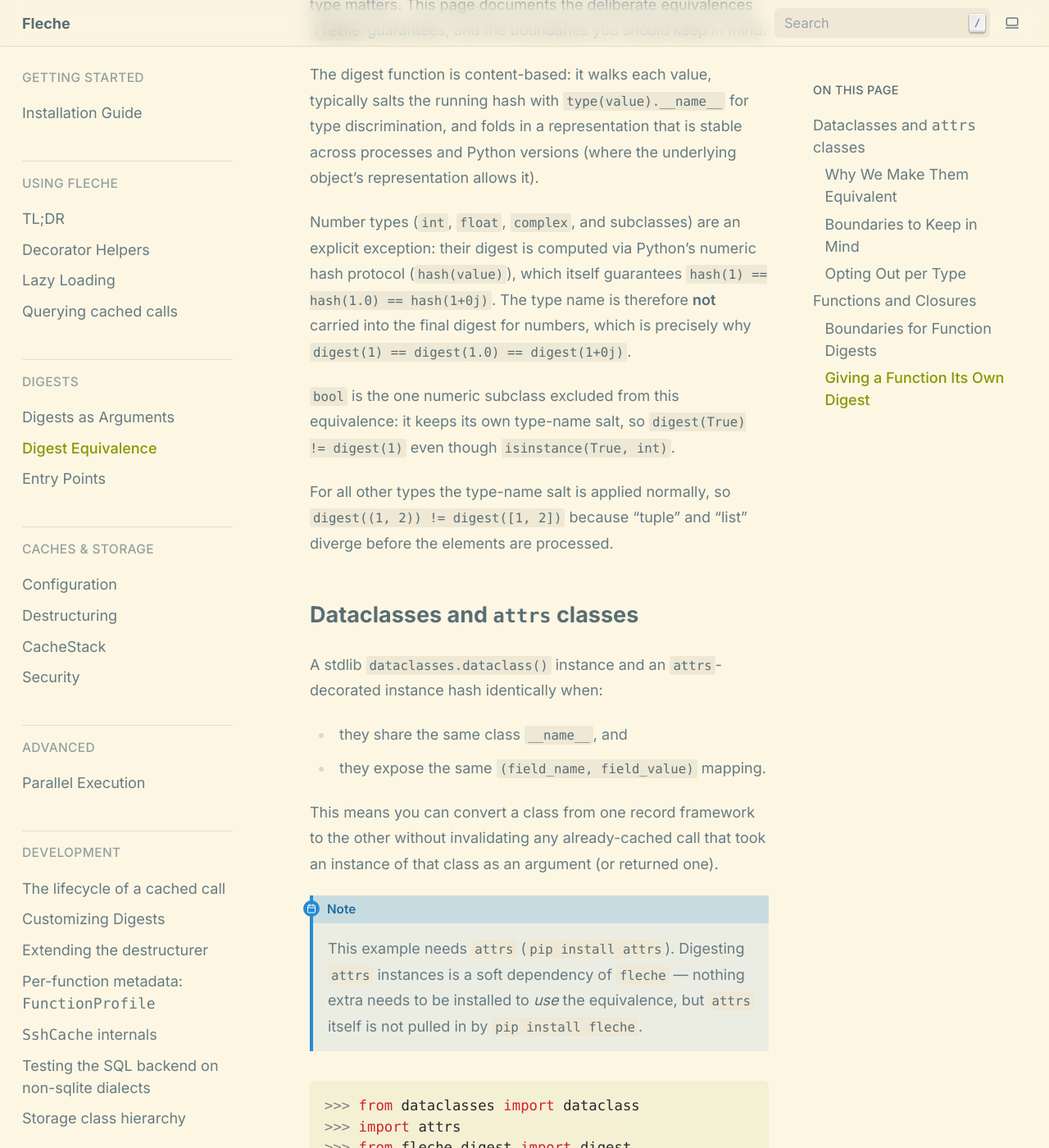
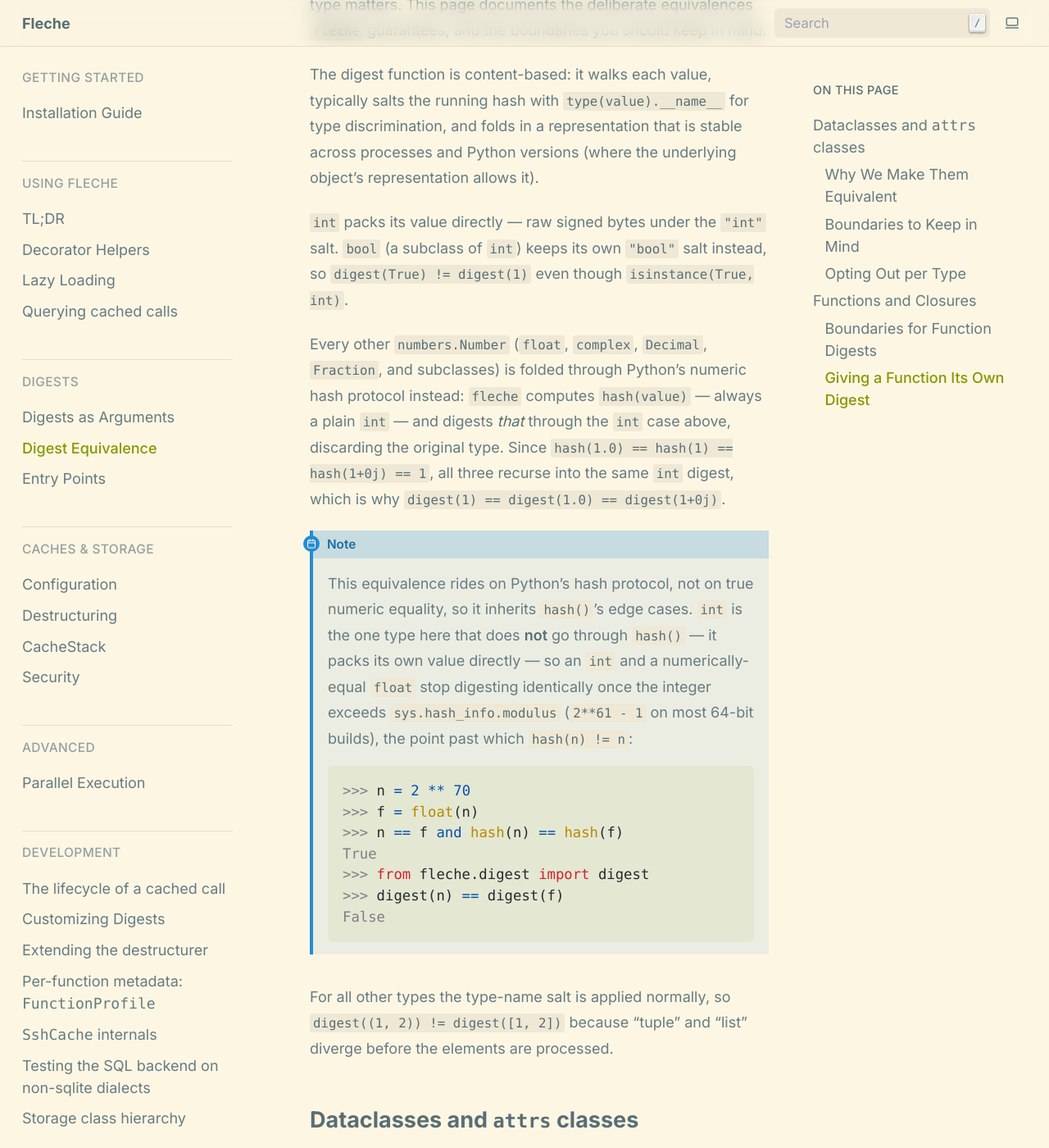
Before and after one commit to pmrv/fleche, a Sphinx documentation site: the page built from docs/digests/digest_equivalence.rst, in a window 1280 px wide and 1400 px high, scrolled down 404 px. Shown: the whole window at 82% size. Built offline with Sphinx 7.4.7, drawn with Linux system fonts in a browser that asks for light colours; pages that are not in the unit, such as notebooks, are missing from menus.

Commit message:
docs(digests): fix the numeric-digest mechanism explanation
digest_equivalence.rst claimed int/float/complex all digest "via
Python's numeric hash protocol (hash(value))". That's only true for
float/complex/Decimal/Fraction (the Number arm in digest.py, which
explicitly calls hash() and recurses). A plain int packs its own raw
signed bytes directly and never calls hash() -- confirmed by reading
src/fleche/digest.py's _digest_bytes match statement.

The two paths happen to agree for any int within
sys.hash_info.modulus (2**61 - 1 on most 64-bit builds), where
hash(n) == n, which is why digest(1) == digest(1.0) == digest(1+0j)
holds for everyday values. Outside that range they diverge:

    >>> n = 2 ** 70; f = float(n)
    >>> n == f and hash(n) == hash(f)   # True
    >>> digest(n) == digest(f)          # False

Reproduced this directly against the installed package before writing
the fix. Rewrote the mechanism explanation to describe what each case
actually does and added a short note with the repro so the boundary
is documented rather than implied to not exist.

Co-Authored-By: Claude Sonnet 5 <noreply@anthropic.com>
Claude-Session: https://claude.ai/code/session_01UCKyu6X8eiusKSwti13vsd

```diff
--- a/docs/digests/digest_equivalence.rst
+++ b/docs/digests/digest_equivalence.rst
@@ -14,15 +14,36 @@ running hash with ``type(value).__name__`` for type discrimination, and folds in
 representation that is stable across processes and Python versions (where the
 underlying object's representation allows it).
 
-Number types (``int``, ``float``, ``complex``, and subclasses) are an explicit
-exception: their digest is computed via Python's numeric hash protocol
-(``hash(value)``), which itself guarantees ``hash(1) == hash(1.0) == hash(1+0j)``.
-The type name is therefore **not** carried into the final digest for numbers, which is
-precisely why ``digest(1) == digest(1.0) == digest(1+0j)``.
+``int`` packs its value directly — raw signed bytes under the ``"int"`` salt.
+``bool`` (a subclass of ``int``) keeps its own ``"bool"`` salt instead, so
+``digest(True) != digest(1)`` even though ``isinstance(True, int)``.
 
-``bool`` is the one numeric subclass excluded from this equivalence: it keeps
-its own type-name salt, so ``digest(True) != digest(1)`` even though
-``isinstance(True, int)``.
+Every other :class:`numbers.Number` (``float``, ``complex``, ``Decimal``,
+``Fraction``, and subclasses) is folded through Python's numeric hash protocol
+instead: ``fleche`` computes ``hash(value)`` — always a plain ``int`` — and
+digests *that* through the ``int`` case above, discarding the original type.
+Since ``hash(1.0) == hash(1) == hash(1+0j) == 1``, all three recurse into the
+same ``int`` digest, which is why ``digest(1) == digest(1.0) == digest(1+0j)``.
+
+.. note::
+
+   This equivalence rides on Python's hash protocol, not on true numeric
+   equality, so it inherits ``hash()``'s edge cases.  ``int`` is the one type
+   here that does **not** go through ``hash()`` — it packs its own value
+   directly — so an ``int`` and a numerically-equal ``float`` stop digesting
+   identically once the integer exceeds ``sys.hash_info.modulus``
+   (``2**61 - 1`` on most 64-bit builds), the point past which
+   ``hash(n) != n``:
+
+   .. code-block:: pycon
+
+      >>> n = 2 ** 70
+      >>> f = float(n)
+      >>> n == f and hash(n) == hash(f)
+      True
+      >>> from fleche.digest import digest
+      >>> digest(n) == digest(f)
+      False
 
 For all other types the type-name salt is applied normally, so
 ``digest((1, 2)) != digest([1, 2])`` because "tuple" and "list" diverge before
```
